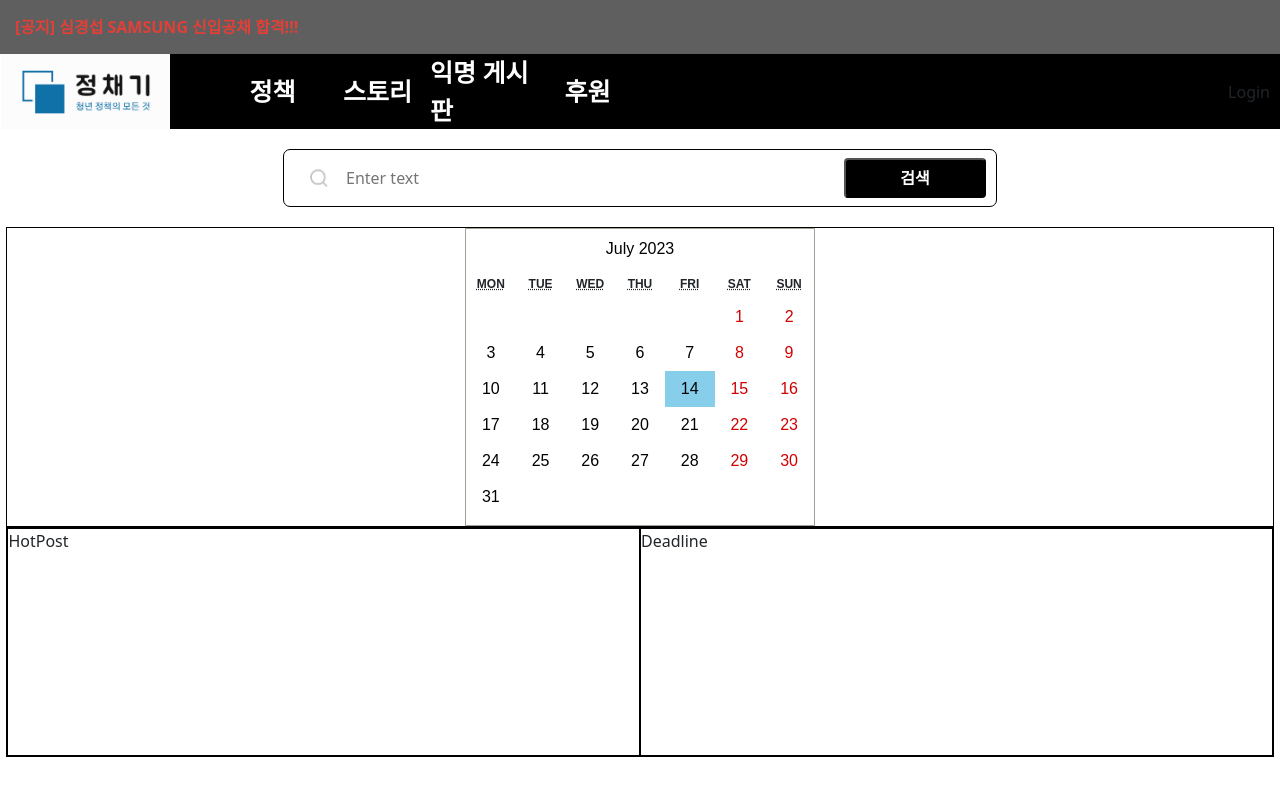
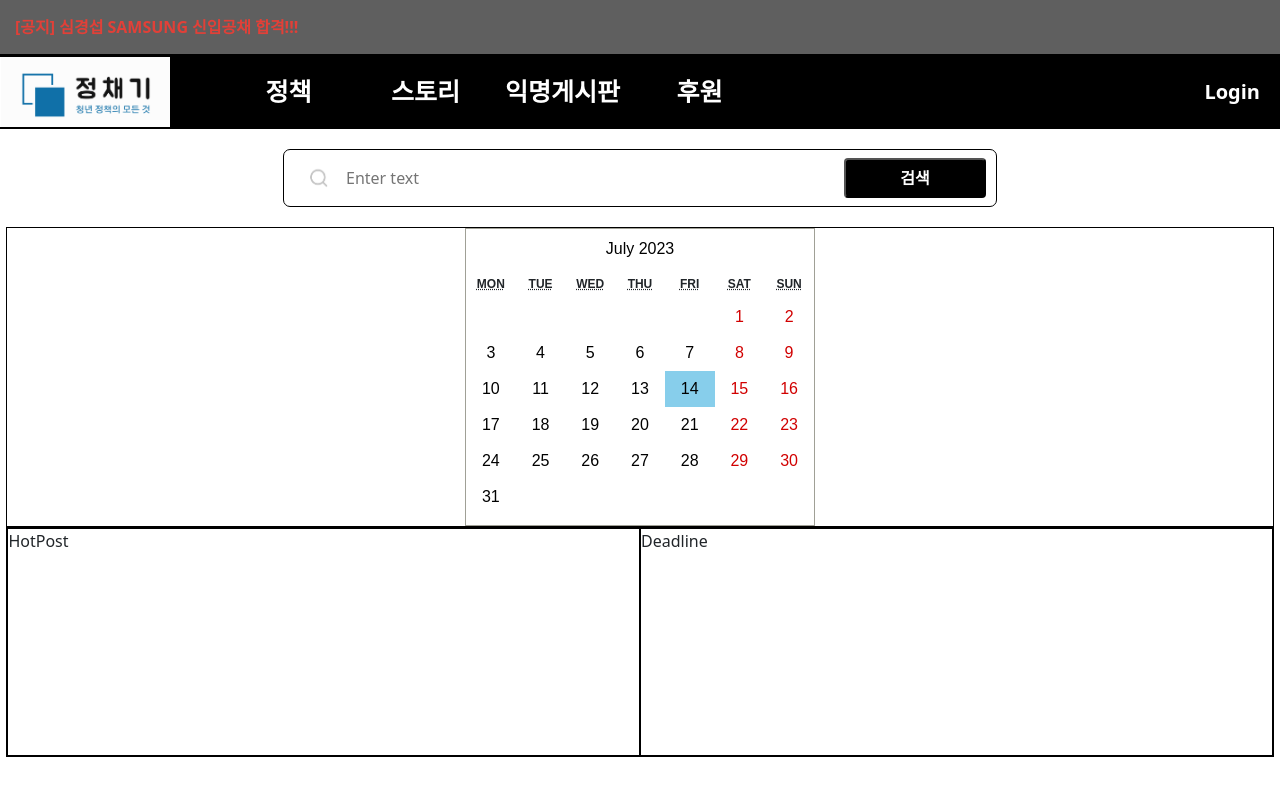
Before and after one commit to jihaneol/Jeongchaegi, a React (Create React App) app in the folder frontend/: page / in a window 1280 px wide. Shown: the top 796 px of the page. Built offline with nearby package versions, Linux system fonts and the light colour scheme.

Commit message:
styles: nav_bar complete

```diff
--- a/frontend/src/components/Nav.jsx
+++ b/frontend/src/components/Nav.jsx
@@ -9,7 +9,7 @@ export default function Nav() {
         <Link to={"/"} className={nav_styles.nav_logo}></Link>
         <Link to="/list" >정책 </Link>
         <Link to="/calendar" >스토리</Link>
-        <Link to="/calendar" >익명 게시판</Link>
+        <Link to="/calendar" >익명게시판</Link>
         <Link to="/calendar" >후원</Link>
       </div>
       <div className={nav_styles.nav_login}>
--- a/frontend/src/styles/Nav.module.css
+++ b/frontend/src/styles/Nav.module.css
@@ -11,7 +11,7 @@
 	display: flex;
 	justify-content: space-evenly;
 	height: inherit;
-	width: 50%;
+	min-width: 60%;
 }
 
 .nav_logo {
@@ -37,5 +37,8 @@
 }
 
 .nav_login {
-	margin-right: 10px;
+	margin-right: 20px;
+	color: white;
+	font-size: 20px;
+	font-weight: bold;
 }
```
